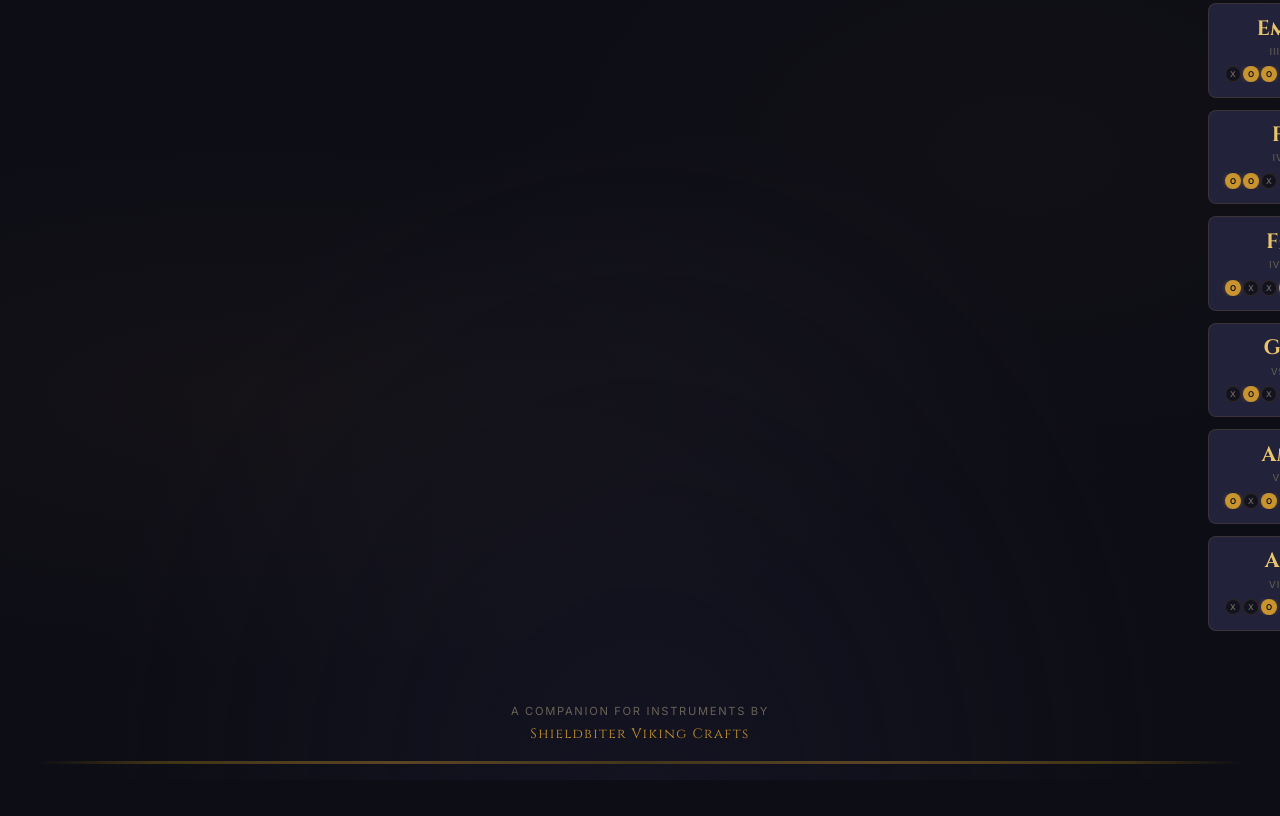
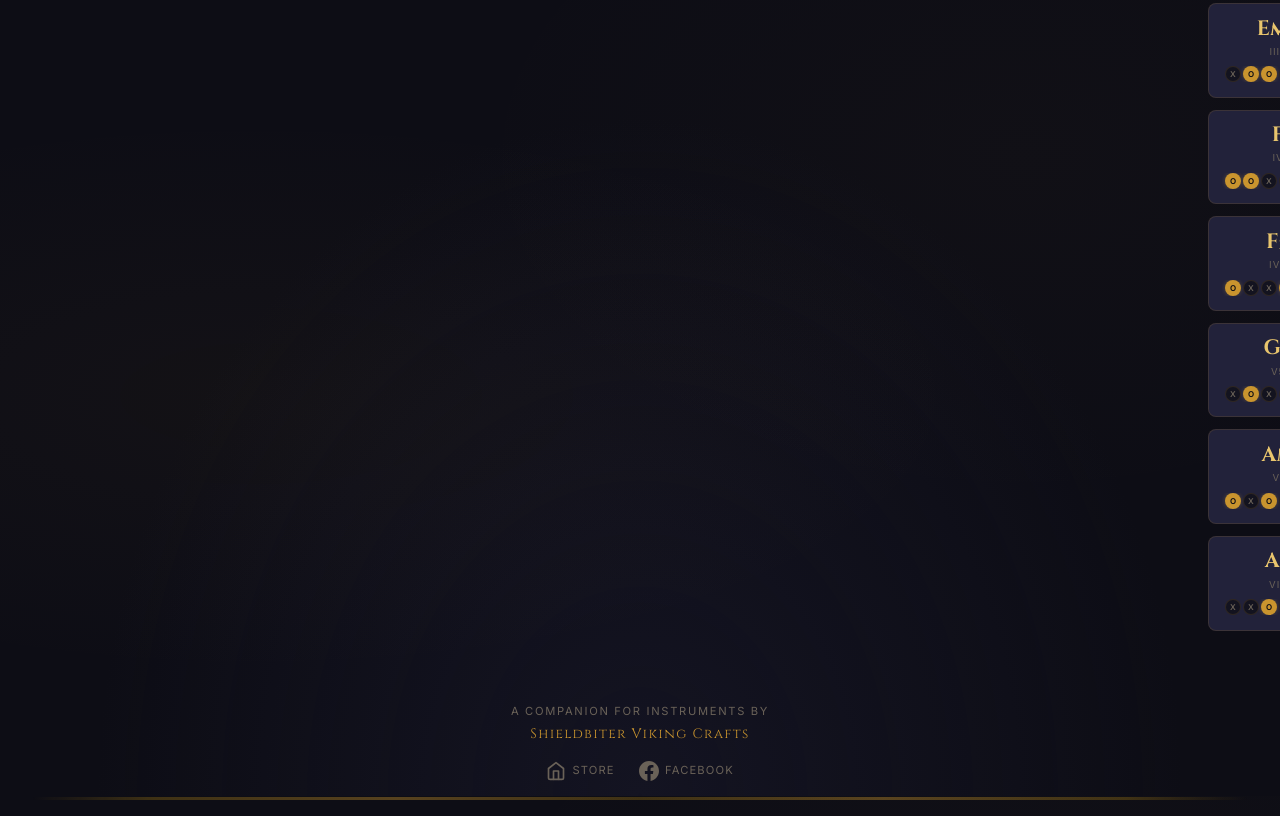
Before and after one commit to annabellecaprine/ShieldBiterLyreCompanion, a website built with Vite: page index.html in a window 1280 px wide. Shown: the part 804-1620 px from the top of the page. Before the commit the page ends 1584 px from the top, so only its background shows below. Built offline with nearby package versions, Linux system fonts and the light colour scheme.

Commit message:
feat: add Shieldbiter logo, Facebook link, and store link - Brand logo in header (circle with gold border) - Store and Facebook links in footer with SVG icons - Links open in new tab

```diff
--- a/src/main.js
+++ b/src/main.js
@@ -24,8 +24,11 @@ class ShieldbiterApp {
       <header class="app-header">
         <div class="header-content">
           <div class="brand">
-            <h1 class="brand-title">Shieldbiter</h1>
-            <span class="brand-subtitle">Lyre Companion</span>
+            <img src="./shieldbiter-logo.png" alt="Shieldbiter" class="brand-logo" />
+            <div class="brand-text">
+              <h1 class="brand-title">Shieldbiter</h1>
+              <span class="brand-subtitle">Lyre Companion</span>
+            </div>
           </div>
           <div id="key-selector-mount"></div>
         </div>
@@ -65,6 +68,16 @@ class ShieldbiterApp {
         <div class="footer-content">
           <span class="footer-brand">A companion for instruments by</span>
           <span class="footer-maker">Shieldbiter Viking Crafts</span>
+          <div class="footer-links">
+            <a href="https://shieldbitercrafts.store/" target="_blank" rel="noopener" class="footer-link" title="Shieldbiter Store">
+              <svg width="20" height="20" viewBox="0 0 24 24" fill="none" stroke="currentColor" stroke-width="2" stroke-linecap="round" stroke-linejoin="round"><path d="M3 9l9-7 9 7v11a2 2 0 0 1-2 2H5a2 2 0 0 1-2-2z"/><polyline points="9 22 9 12 15 12 15 22"/></svg>
+              <span>Store</span>
+            </a>
+            <a href="https://www.facebook.com/ShieldbitrVikingCrafts" target="_blank" rel="noopener" class="footer-link" title="Facebook">
+              <svg width="20" height="20" viewBox="0 0 24 24" fill="currentColor"><path d="M24 12.073c0-6.627-5.373-12-12-12s-12 5.373-12 12c0 5.99 4.388 10.954 10.125 11.854v-8.385H7.078v-3.47h3.047V9.43c0-3.007 1.792-4.669 4.533-4.669 1.312 0 2.686.235 2.686.235v2.953H15.83c-1.491 0-1.956.925-1.956 1.874v2.25h3.328l-.532 3.47h-2.796v8.385C19.612 23.027 24 18.062 24 12.073z"/></svg>
+              <span>Facebook</span>
+            </a>
+          </div>
         </div>
         <div class="knotwork-border"></div>
       </footer>
--- a/src/style.css
+++ b/src/style.css
@@ -109,8 +109,24 @@ body {
 
 .brand {
   display: flex;
+  flex-direction: row;
+  align-items: center;
+  gap: 0.75rem;
+}
+
+.brand-logo {
+  width: 44px;
+  height: 44px;
+  border-radius: 50%;
+  border: 2px solid var(--gold-dark);
+  object-fit: cover;
+  filter: invert(1);
+  opacity: 0.9;
+}
+
+.brand-text {
+  display: flex;
   flex-direction: column;
-  gap: 0;
 }
 
 .brand-title {
@@ -700,6 +716,34 @@ body {
   letter-spacing: 0.1em;
 }
 
+.footer-links {
+  display: flex;
+  gap: 1.5rem;
+  margin-top: 0.75rem;
+}
+
+.footer-link {
+  display: flex;
+  align-items: center;
+  gap: 0.4rem;
+  color: var(--text-muted);
+  text-decoration: none;
+  font-size: 0.7rem;
+  letter-spacing: 0.1em;
+  text-transform: uppercase;
+  font-family: var(--font-body);
+  transition: all var(--transition-fast);
+}
+
+.footer-link:hover {
+  color: var(--gold-bright);
+  text-shadow: 0 0 10px var(--gold-glow);
+}
+
+.footer-link svg {
+  flex-shrink: 0;
+}
+
 .knotwork-border {
   height: 3px;
   background: linear-gradient(90deg,
```
Also changed, not shown: public/shieldbiter-logo.png (added).
